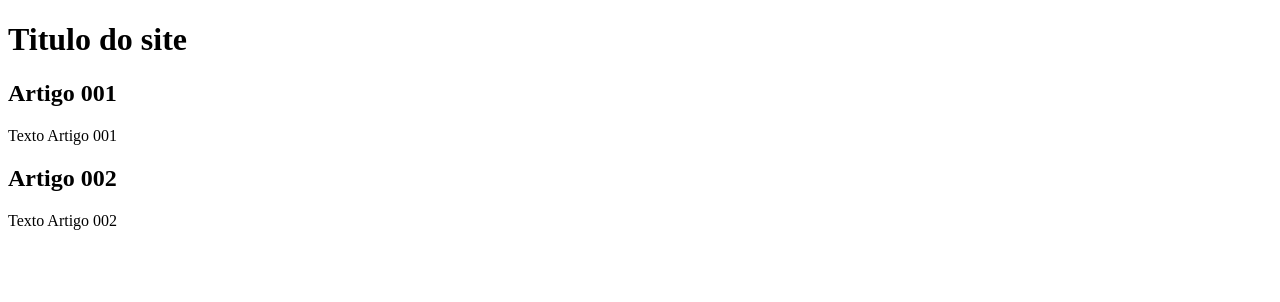
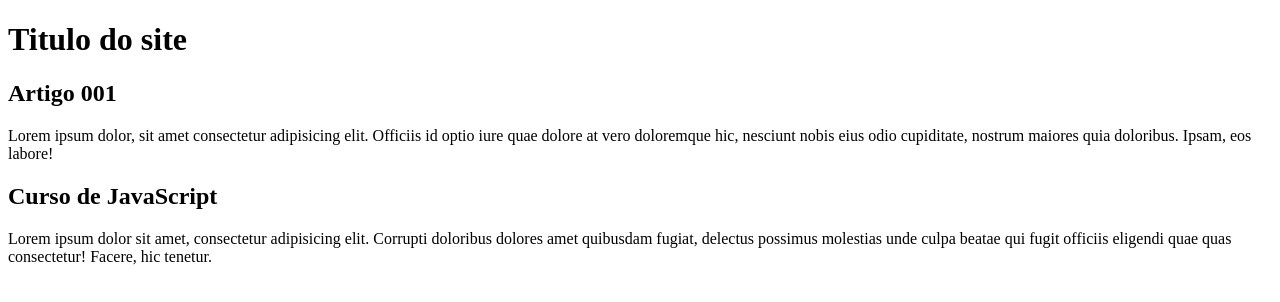
Before and after one commit to Diegoleit/projeto-site, a plain HTML site: page index.html in a window 1280 px wide. Drawn offline with Linux system fonts and the light colour scheme.

Commit message:
Update index.html

```diff
--- a/index.html
+++ b/index.html
@@ -15,12 +15,12 @@
 
         <article>
             <h2>Artigo 001</h2>
-            <p>Texto Artigo 001</p>
+            <p>Lorem ipsum dolor, sit amet consectetur adipisicing elit. Officiis id optio iure quae dolore at vero doloremque hic, nesciunt nobis eius odio cupiditate, nostrum maiores quia doloribus. Ipsam, eos labore!</p>
         </article>
 
         <article>
-            <h2>Artigo 002</h2>
-            <p>Texto Artigo 002</p>
+            <h2>Curso de JavaScript</h2>
+            <p>Lorem ipsum dolor sit amet, consectetur adipisicing elit. Corrupti doloribus dolores amet quibusdam fugiat, delectus possimus molestias unde culpa beatae qui fugit officiis eligendi quae quas consectetur! Facere, hic tenetur.</p>
         </article>
     </main>
 
```
